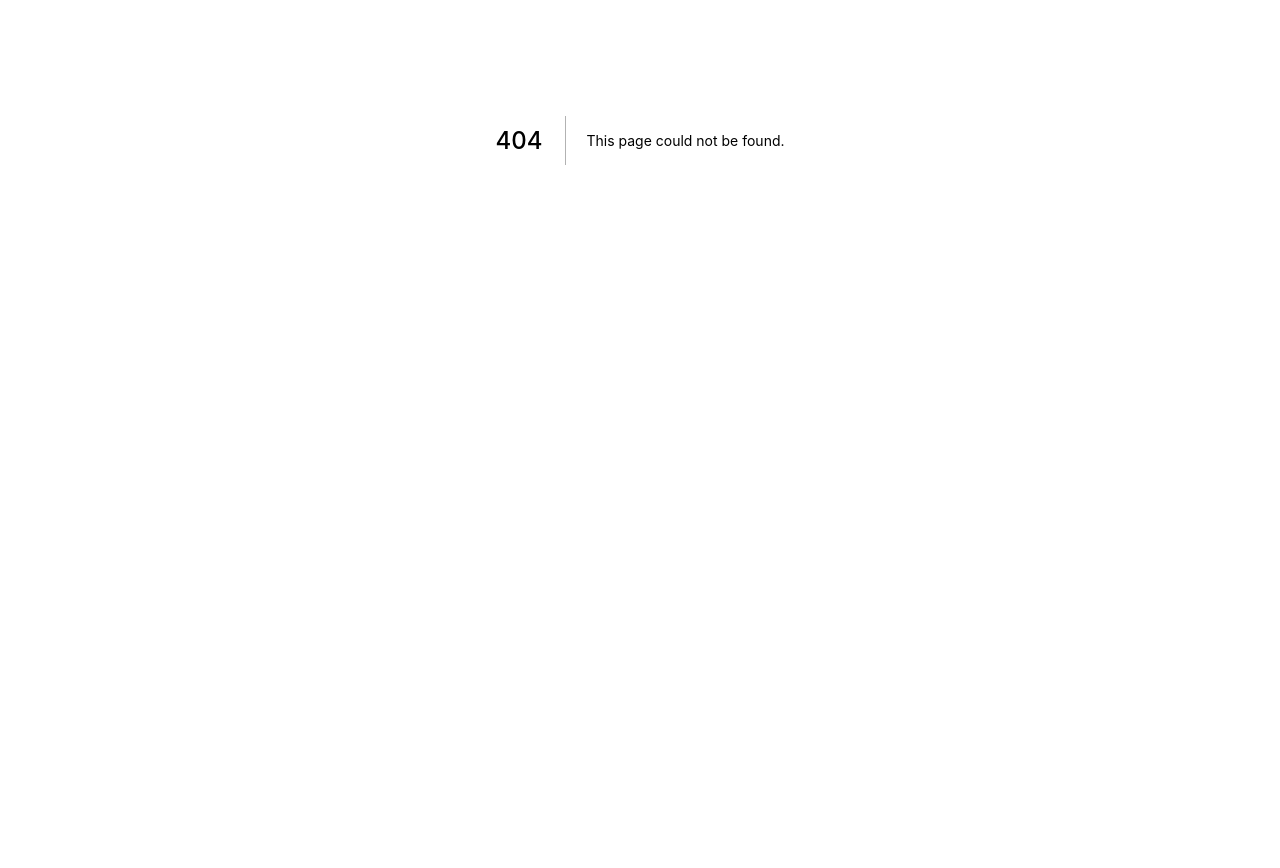
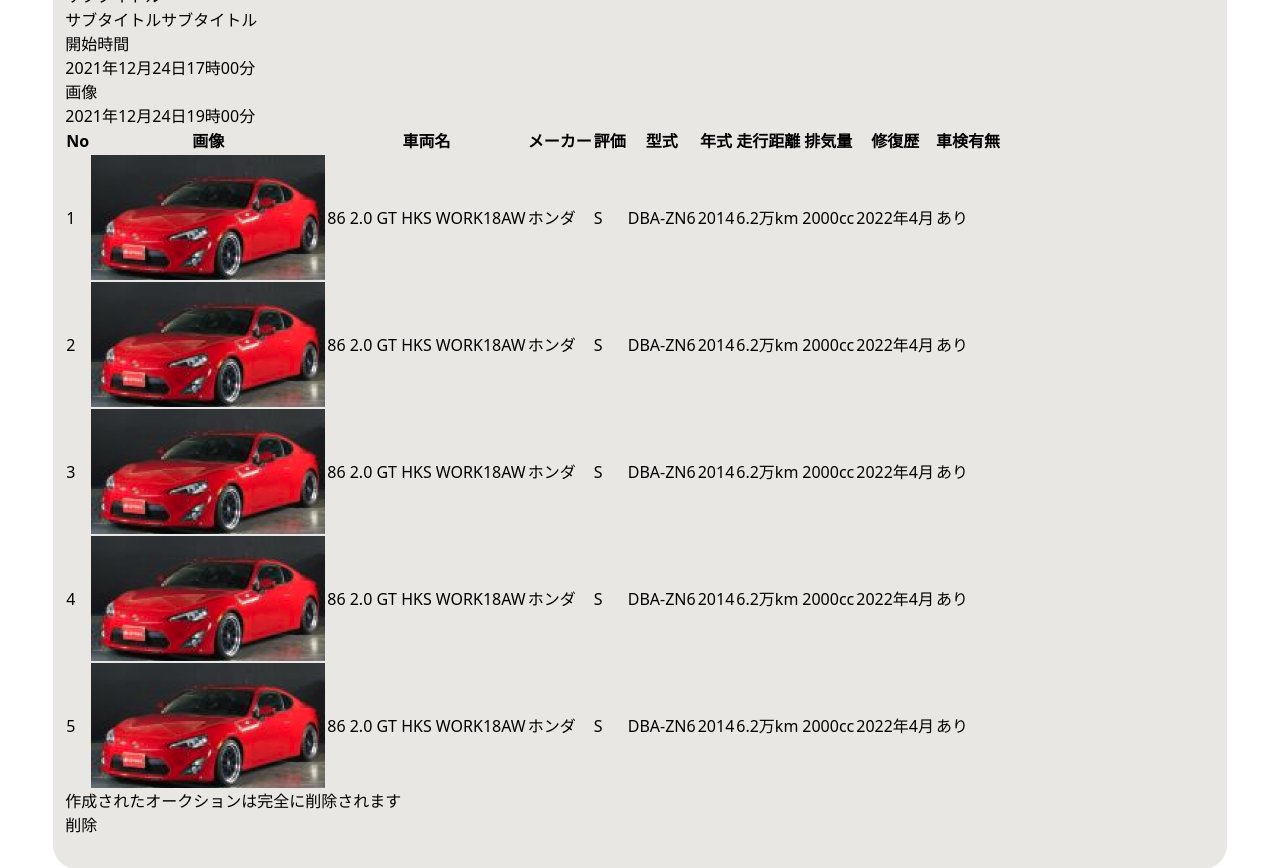
Before and after one commit to case-study07/cs-backend, a Next.js app: page /auctionDelete in a window 1280 px wide. Before the commit this address had no page. Shown: the part 260-1128 px from the top of the page. Before the commit the page ends 800 px from the top, so only its background shows below. Built offline with nearby package versions, Linux system fonts and the light colour scheme.

Commit message:
auctionDeleteのHTML作成＆auctionListファイル名をキャメルケースに変更

```diff
--- /dev/null
+++ b/pages/auctionDelete.tsx
@@ -0,0 +1,116 @@
+import { Layout } from "components/ui";
+import  { ReactNode } from "react";
+
+export default function auctionDelete():ReactNode {
+    return (
+        <>
+                   <article>
+            <h2>オークション削除</h2>
+            <a href="">管理者TOPへ戻る</a>
+            <div>
+                <div>
+                    <label htmlFor="">オークション名</label>
+                    <p>大晦日大感謝祭！幻の車限定オークション</p>
+                </div>
+                <div>
+                    <label htmlFor="">サブタイトル</label>
+                    <p>サブタイトルサブタイトル</p>
+                </div>
+                <div>
+                    <label htmlFor="">開始時間</label>
+                    <p>2021年12月24日17時00分</p>
+                </div>
+                <div>
+                    <label htmlFor="">画像</label>
+                    <p>2021年12月24日19時00分</p>
+                </div>
+            </div>
+
+                <table>
+                    <tr>
+                        <th>No</th>
+                        <th>画像</th>
+                        <th>車両名</th>
+                        <th>メーカー</th>
+                        <th>評価</th>
+                        <th>型式</th>
+                        <th>年式</th>
+                        <th>走行距離</th>
+                        <th>排気量</th>
+                        <th>修復歴</th>
+                        <th>車検有無</th>
+                    </tr>
+                    <tr>
+                        <td>1</td>
+                        <td><img src="./img/Featured image.png" alt="" /></td>
+                        <td>86 2.0 GT HKS WORK18AW </td>
+                        <td>ホンダ</td>
+                        <td>S</td>
+                        <td>DBA-ZN6</td>
+                        <td>2014</td>
+                        <td>6.2万km</td>
+                        <td>2000cc</td>
+                        <td>2022年4月</td>
+                        <td>あり</td>
+                    </tr>
+                    <tr>
+                        <td>2</td>
+                        <td><img src="./img/Featured image.png" alt="" /></td>
+                        <td>86 2.0 GT HKS WORK18AW </td>
+                        <td>ホンダ</td>
+                        <td>S</td>
+                        <td>DBA-ZN6</td>
+                        <td>2014</td>
+                        <td>6.2万km</td>
+                        <td>2000cc</td>
+                        <td>2022年4月</td>
+                        <td>あり</td>
+                    </tr>
+                    <tr>
+                        <td>3</td>
+                        <td><img src="./img/Featured image.png" alt="" /></td>
+                        <td>86 2.0 GT HKS WORK18AW </td>
+                        <td>ホンダ</td>
+                        <td>S</td>
+                        <td>DBA-ZN6</td>
+                        <td>2014</td>
+                        <td>6.2万km</td>
+                        <td>2000cc</td>
+                        <td>2022年4月</td>
+                        <td>あり</td>
+                    </tr>
+                    <tr>
+                        <td>4</td>
+                        <td><img src="./img/Featured image.png" alt="" /></td>
+                        <td>86 2.0 GT HKS WORK18AW </td>
+                        <td>ホンダ</td>
+                        <td>S</td>
+                        <td>DBA-ZN6</td>
+                        <td>2014</td>
+                        <td>6.2万km</td>
+                        <td>2000cc</td>
+                        <td>2022年4月</td>
+                        <td>あり</td>
+                    </tr>
+                    <tr>
+                        <td>5</td>
+                        <td><img src="./img/Featured image.png" alt="" /></td>
+                        <td>86 2.0 GT HKS WORK18AW </td>
+                        <td>ホンダ</td>
+                        <td>S</td>
+                        <td>DBA-ZN6</td>
+                        <td>2014</td>
+                        <td>6.2万km</td>
+                        <td>2000cc</td>
+                        <td>2022年4月</td>
+                        <td>あり</td>
+                    </tr>
+                </table>
+
+                <p>作成されたオークションは完全に削除されます</p>
+                <button>削除</button>
+        </article>
+        </>
+    )
+}
+auctionDelete.Layout = Layout;
```
